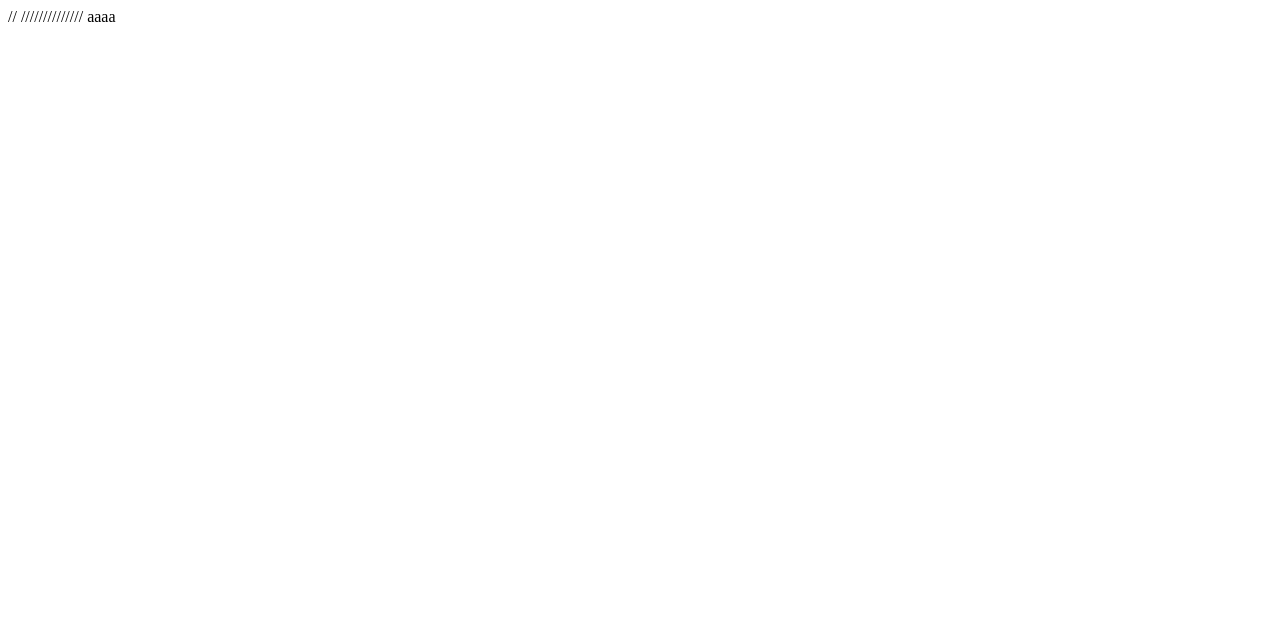
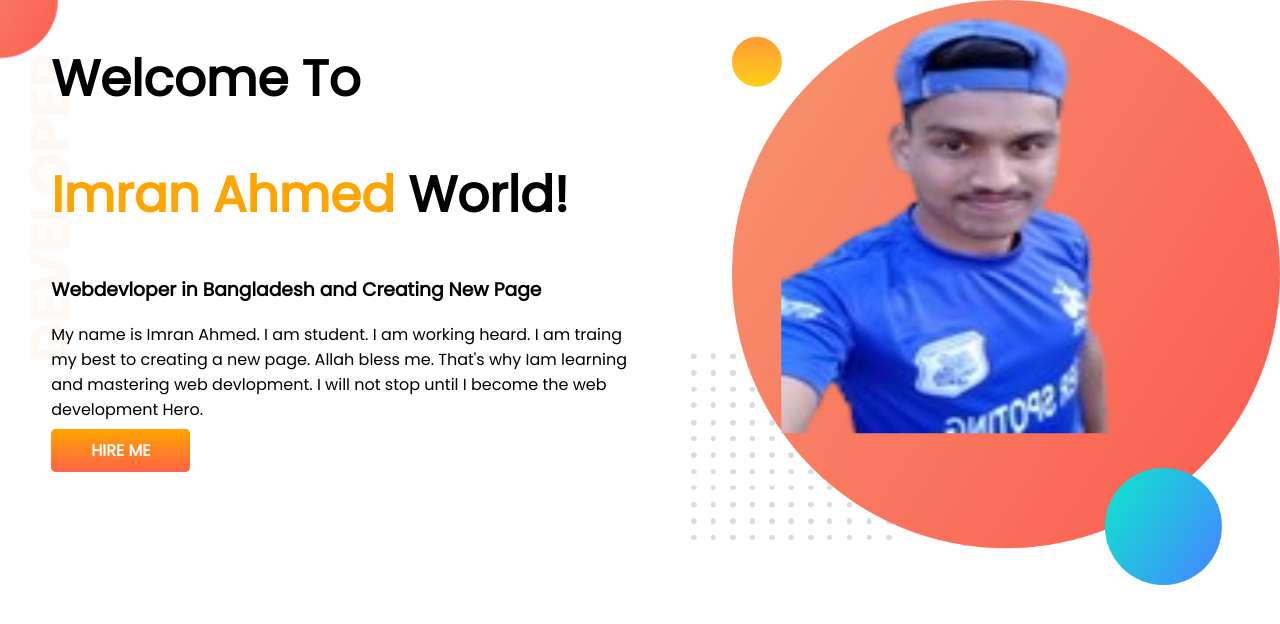
Before and after one commit to imranahmed20/developer-portfolio, a plain HTML site: page index.html in a window 1280 px wide. Drawn offline with Linux system fonts and the light colour scheme.

Commit message:
top-banner added

```diff
--- a/index.html
+++ b/index.html
@@ -1,14 +1,38 @@
 <!DOCTYPE html>
 <html lang="en">
+
 <head>
     <meta charset="UTF-8">
     <meta http-equiv="X-UA-Compatible" content="IE=edge">
     <meta name="viewport" content="width=device-width, initial-scale=1.0">
     <title>Imran Portfolio</title>
+    <link rel="preconnect" href="https://fonts.googleapis.com">
+    <link rel="preconnect" href="https://fonts.gstatic.com" crossorigin>
+    <link href="https://fonts.googleapis.com/css2?family=Poppins&display=swap" rel="stylesheet">
     <link rel="stylesheet" href="style.css">
 </head>
-<body>//
-    //////////////    aaaa
+
+<body>
+    <section class="top-banner">
+
+        <div class="half-width">
+            <h1>Welcome To</h1>
+            <h1> <span class="orange-colour">Imran Ahmed</span> World!</h1>
+            <h3>Webdevloper in Bangladesh and Creating New Page</h3>
+            <p>My name is Imran Ahmed. I am student. I am working heard. I am traing my best to creating a new page.
+                Allah
+                bless me. That's why Iam learning and mastering web devlopment. I will not stop until I become the web
+                development Hero.</p>
+            <a class="link-button" target="_blank" href="https://www.programming-hero.com/">HIRE ME</a>
+        </div>
+        <div class="half-width">
+            <img src="image/imran.png" alt="">
+        </div>
+    </section>
+
+
+
 
 </body>
+
 </html>
--- a/style.css
+++ b/style.css
@@ -0,0 +1,41 @@
+body {
+    font-family: 'Poppins', sans-serif;
+    margin: 0px;
+}
+
+h1 {
+    font-size: 50px;
+}
+
+.orange-colour {
+    color: orange;
+}
+
+section {
+    display: flex;
+}
+
+.half-width {
+    width: 50%;
+    padding-left: 4%;
+
+}
+
+.half-width img {
+    width: 100%;
+}
+
+.link-button {
+    text-decoration: none;
+    background-image: linear-gradient(orange, tomato);
+    background-color: orange;
+    color: white;
+    font-weight: 600;
+    padding: 10px 40px;
+    border-radius: 5px;
+}
+
+.top-banner {
+    background-image: url(shap/top-banner.png);
+    background-repeat: no-repeat;
+}
```
Also changed, not shown: 5113-removebg-preview.png (added), 6269_1_-removebg-preview.png (added), image/5113-removebg-preview.png (added), image/5113.jpg (added), image/imran.png (added), image/jhankar.png (added), image/jhankar2.png (added), shap/dream-bg.png (added), shap/exp-bg.png (added), shap/my-bg.png (added), shap/my-bg2.png (added), shap/top-banner.png (added).
